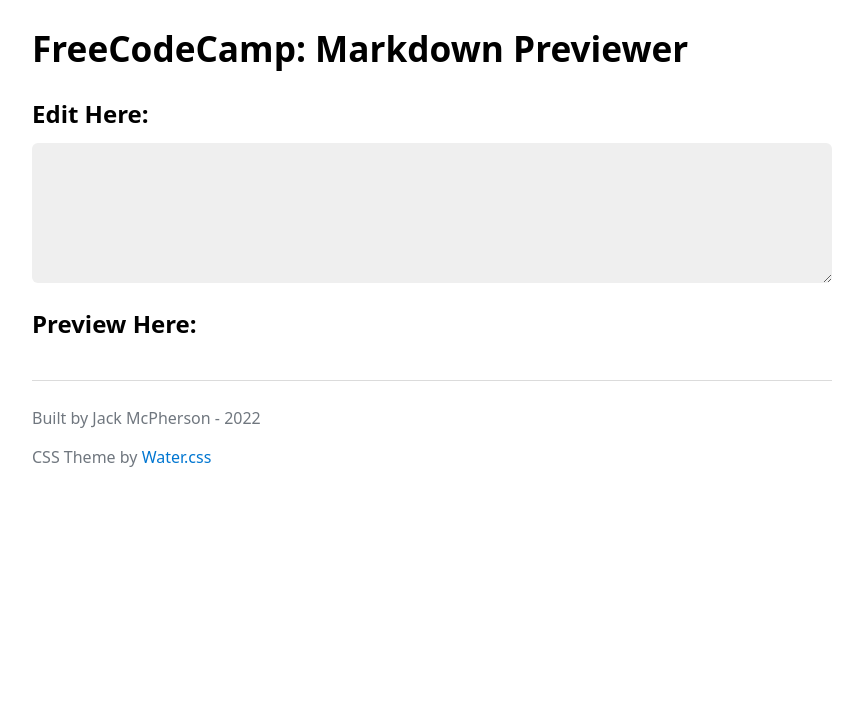
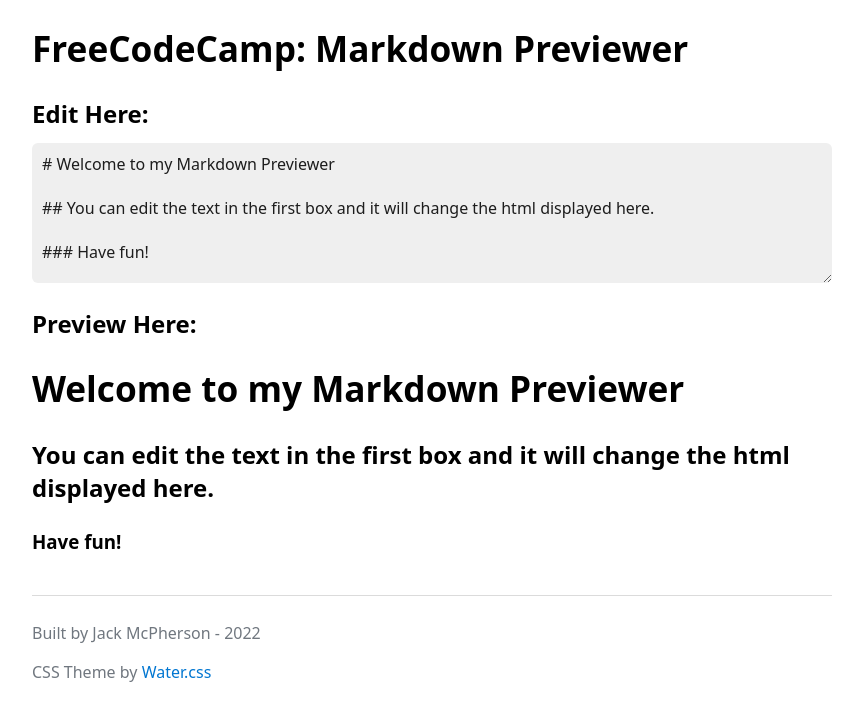
Before and after one commit to jackemcpherson/FreeCodeCamp---Markdown-Previewer, a plain HTML site: page index.html in a window 1280 px wide. Shown: the whole page, without its empty margins (208-1071 px from the left). Drawn offline with nearby package versions, Linux system fonts and the light colour scheme.

Commit message:
Added function for default text at load.

```diff
--- a/index.html
+++ b/index.html
@@ -35,10 +35,18 @@
     </footer>
   </body>
   <script>
+    $(document).ready(function () {
+      let defaultStr = `# Welcome to my Markdown Previewer\n
+## You can edit the text in the first box and it will change the html displayed here.\n
+### Have fun!`;
+
+      $("#editor").text(defaultStr);
+      $("#preview").html(marked.parse(defaultStr));
+    });
+
     $("#editor").bind("input", function () {
       let inputStr = $(this).val();
-      inputStr = marked.parse(inputStr);
-      $("#preview").html(inputStr);
+      $("#preview").html(marked.parse(inputStr));
     });
   </script>
 </html>
```
